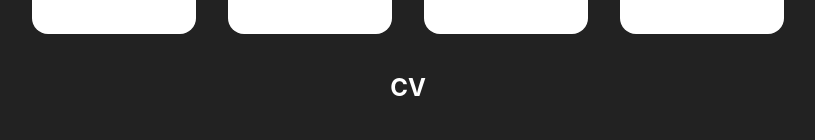
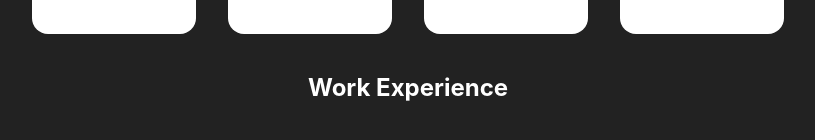
Before and after one commit to PabloTutorMoegle/pablotutormoegle.dev, a React (Vite) app: page / in a window 1280 px wide. Shown: the part 780-920 px from the top of the page, without its empty margins (232-1047 px from the left). Built offline with nearby package versions, Linux system fonts and the light colour scheme.

Commit message:
Update App.jsx

```diff
--- a/src/App.jsx
+++ b/src/App.jsx
@@ -26,7 +26,7 @@ function App() {
         }
       </div>
       <div>
-        <h2>CV</h2>
+        <h2>Work Experience</h2>
 
       </div>
     </>
```
